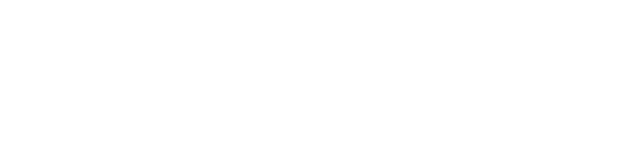
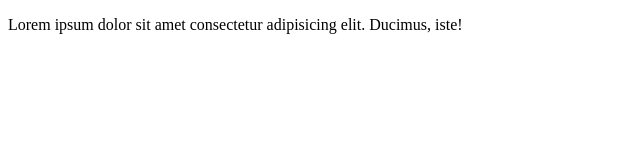
Before and after one commit to Dasinthanofficial/New-project, a plain HTML site: page index.html in a window 1280 px wide. Shown: the whole page, without its empty margins (0-640 px from the left). Drawn offline with Linux system fonts and the light colour scheme.

Commit message:
add para

```diff
--- a/index.html
+++ b/index.html
@@ -6,6 +6,6 @@
     <title>Document</title>
 </head>
 <body>
-
+    <p>Lorem ipsum dolor sit amet consectetur adipisicing elit. Ducimus, iste!</p>
 </body>
 </html>
```
